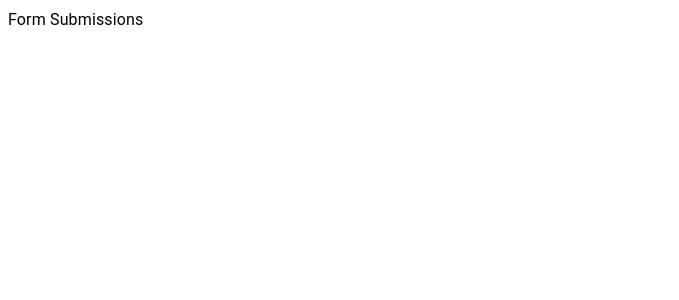
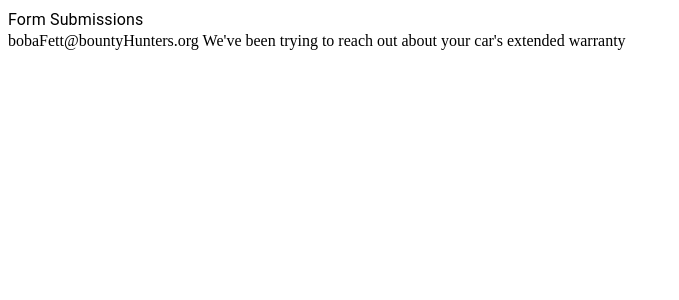
Before and after one commit to jch2617/contact-form, a Next.js app: page /form-submissions in a window 1280 px wide. Shown: the top 300 px of the page, without its empty margins (0-679 px from the left). Built offline with nearby package versions, Linux system fonts and the light colour scheme.

Commit message:
feat: stub out form submission page

```diff
--- a/pages/form-submissions/index.tsx
+++ b/pages/form-submissions/index.tsx
@@ -1,5 +1,32 @@
-import { Typography } from "@mui/material";
+import { Box, Typography } from "@mui/material";
+import { useEffect, useState } from "react";
+import { FormSubmissionResponse } from "../../types/FormSubmissionRequest";
 
 export default function FormSubmissions() {
-  return <Typography>Form Submissions</Typography>;
+  const [formSubmissions, setFormSubmissions] = useState([]);
+
+  const getSubmissions = async () => {
+    const response = await fetch("../api/formSubmissions");
+    const data = await response.json();
+    console.log(data);
+    setFormSubmissions(data);
+  };
+
+  useEffect(() => {
+    getSubmissions();
+  }, []);
+
+  return (
+    <Box>
+      <Typography>Form Submissions</Typography>
+      {formSubmissions.map((s: FormSubmissionResponse) => {
+        // TODO make a table
+        return (
+          <div key={s.id}>
+            {s.email} {s.message}
+          </div>
+        );
+      })}
+    </Box>
+  );
 }
```
